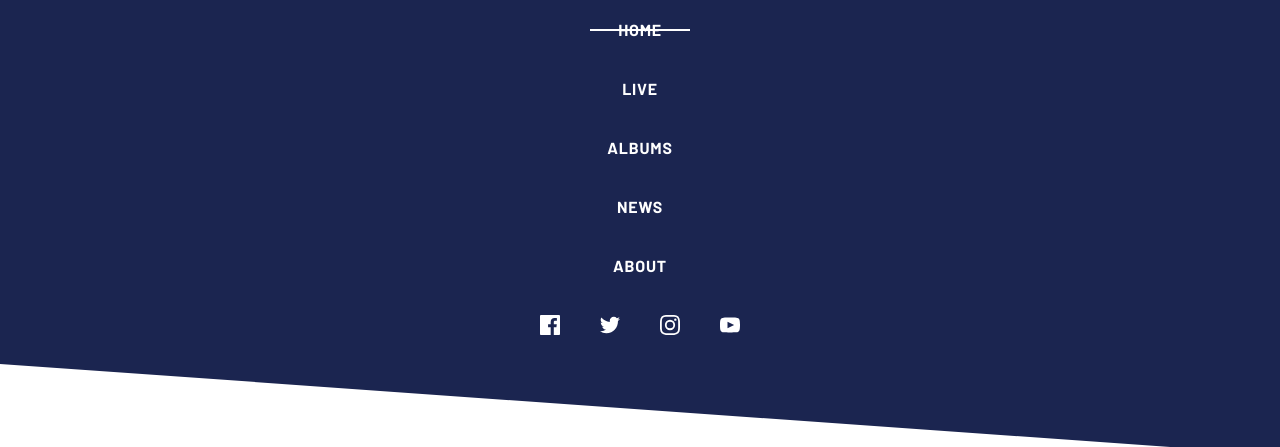
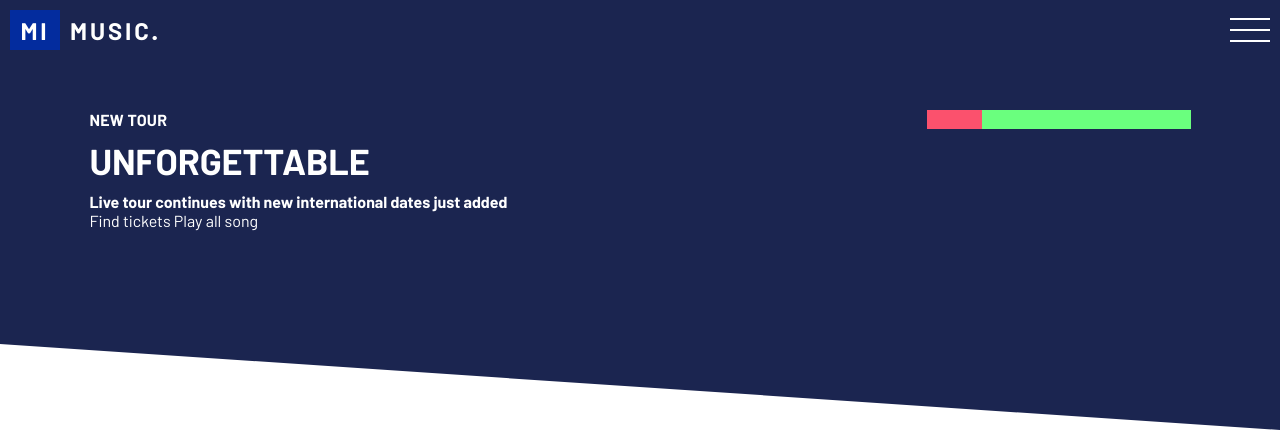
Before and after one commit to webistomin/mi-music, a website: page src/index.html in a window 1280 px wide. Shown: the top 447 px of the page. Drawn offline with nearby package versions, Linux system fonts and the light colour scheme; files that its build step writes are made by us from their sources.

Commit message:
Начал делать главный слайдер

```diff
--- a/src/index.html
+++ b/src/index.html
@@ -22,7 +22,7 @@ To emphasise this I use inline style="display: none" -->
     <button class="page-header__toggle" type="button">
       <span></span><span></span><span></span>
     </button>
-    <ul class="main-nav main-nav--opened">
+    <ul class="main-nav main-nav--closed">
       <li class="main-nav__item"><a href="#" class="main-nav__link">Home</a></li>
       <li class="main-nav__item"><a href="#" class="main-nav__link">Live</a></li>
       <li class="main-nav__item"><a href="#" class="main-nav__link">Albums</a></li>
--- /dev/null
+++ b/src/less/blocks/slider.less
@@ -0,0 +1,46 @@
+.slider {
+
+  padding-top: 50px;
+
+  &__pagination {
+    display: none;
+  }
+
+  &__subject {
+    display: block;
+    font-size: 16px;
+    font-family: 'Barlow', 'Arial', sans-serif;
+    font-weight: 700;
+    color: @color-text;
+    letter-spacing: 0.018em;
+    text-transform: uppercase;
+    background: rgba(27,37,80,1);
+    background: -moz-linear-gradient(left, rgba(27,37,80,1) 0%, rgba(27,37,80,1) 76%, rgba(251,81,109,1) 76%, rgba(251,81,109,1) 81%, rgba(106,255,126,1) 81%, rgba(106,255,126,1) 100%);
+    background: -webkit-gradient(left top, right top, color-stop(0%, rgba(27,37,80,1)), color-stop(76%, rgba(27,37,80,1)), color-stop(76%, rgba(251,81,109,1)), color-stop(81%, rgba(251,81,109,1)), color-stop(81%, rgba(106,255,126,1)), color-stop(100%, rgba(106,255,126,1)));
+    background: -webkit-linear-gradient(left, rgba(27,37,80,1) 0%, rgba(27,37,80,1) 76%, rgba(251,81,109,1) 76%, rgba(251,81,109,1) 81%, rgba(106,255,126,1) 81%, rgba(106,255,126,1) 100%);
+    background: -o-linear-gradient(left, rgba(27,37,80,1) 0%, rgba(27,37,80,1) 76%, rgba(251,81,109,1) 76%, rgba(251,81,109,1) 81%, rgba(106,255,126,1) 81%, rgba(106,255,126,1) 100%);
+    background: -ms-linear-gradient(left, rgba(27,37,80,1) 0%, rgba(27,37,80,1) 76%, rgba(251,81,109,1) 76%, rgba(251,81,109,1) 81%, rgba(106,255,126,1) 81%, rgba(106,255,126,1) 100%);
+    background: linear-gradient(to right, rgba(27,37,80,1) 0%, rgba(27,37,80,1) 76%, rgba(251,81,109,1) 76%, rgba(251,81,109,1) 81%, rgba(106,255,126,1) 81%, rgba(106,255,126,1) 100%);
+    filter: progid:DXImageTransform.Microsoft.gradient( startColorstr='#1b2550', endColorstr='#6aff7e', GradientType=1 );
+  }
+
+  &__title {
+    font-size: 36px;
+    font-family: 'Barlow', 'Arial', sans-serif;
+    font-weight: 700;
+    color: @color-text;
+    text-transform: uppercase;
+    letter-spacing: -0.0024em;
+    word-break: break-all;
+    margin: 10px 0;
+  }
+
+  &__desc {
+    font-size: 16px;
+    font-family: 'Barlow', 'Arial', sans-serif;
+    font-weight: 700;
+    color: @color-text;
+    letter-spacing: -0.00092em;
+  }
+
+}
--- a/src/less/style.less
+++ b/src/less/style.less
@@ -6,3 +6,5 @@
 @import "blocks/page-header";
 @import "blocks/main-nav";
 @import "blocks/socials";
+@import "blocks/slider";
+@import "blocks/btn.less";
```
Also changed, not shown: src/less/blocks/btn.less (added).
